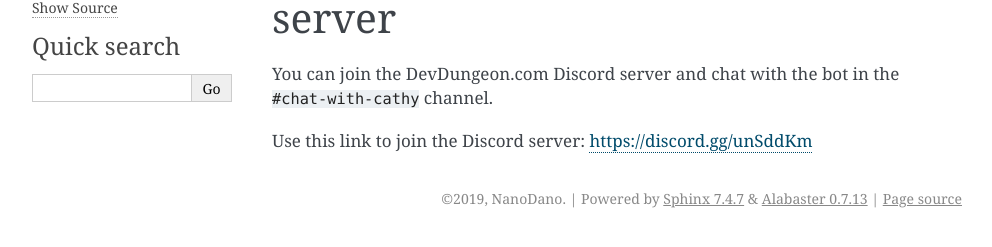
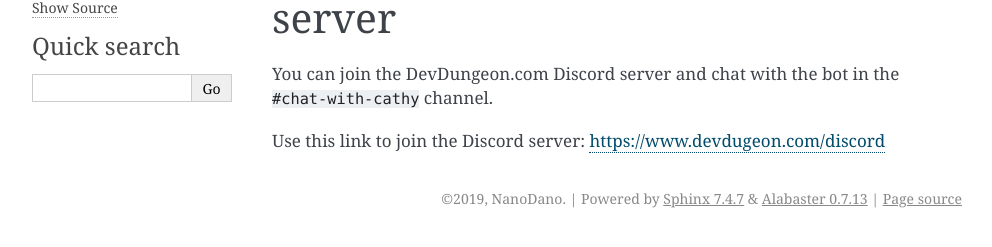
Before and after one commit to DevDungeon/Cathy, a Sphinx documentation site: the page built from docs/pages/chat-with-existing-bot.rst, in a window 1280 px wide. Shown: the part 97-344 px from the top of the page, without its empty margins (148-1140 px from the left). Built offline with Sphinx 7.4.7, drawn with Linux system fonts in a browser that asks for light colours; some of the changed lines change nothing that is shown.

Commit message:
Update chat-with-existing-bot.rst

```diff
--- a/docs/pages/chat-with-existing-bot.rst
+++ b/docs/pages/chat-with-existing-bot.rst
@@ -4,4 +4,4 @@
 
 You can join the DevDungeon.com Discord server and chat with the bot in the ``#chat-with-cathy`` channel.
 
-Use this link to join the Discord server: https://discord.gg/unSddKm
+Use this link to join the Discord server: https://www.devdugeon.com/discord
```
